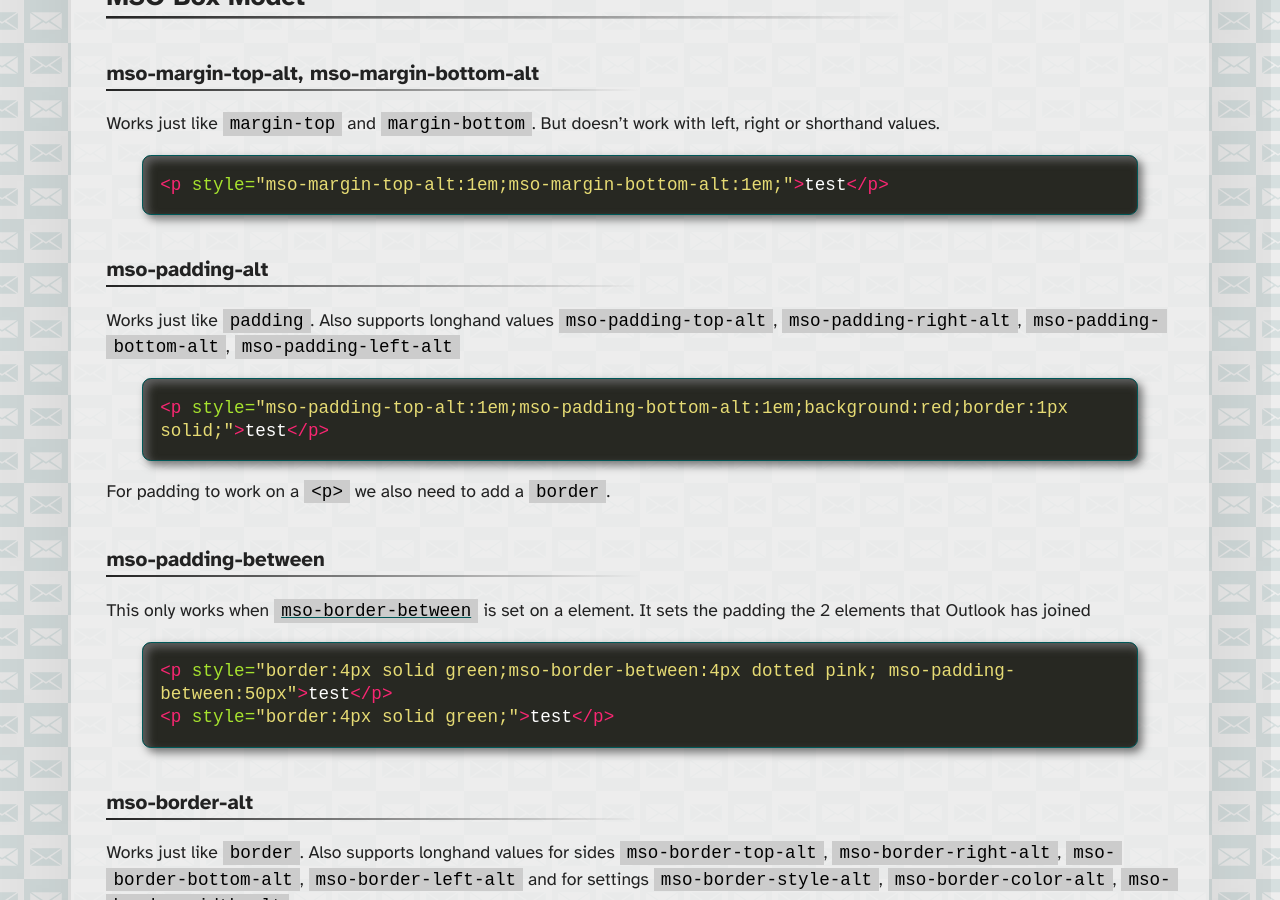
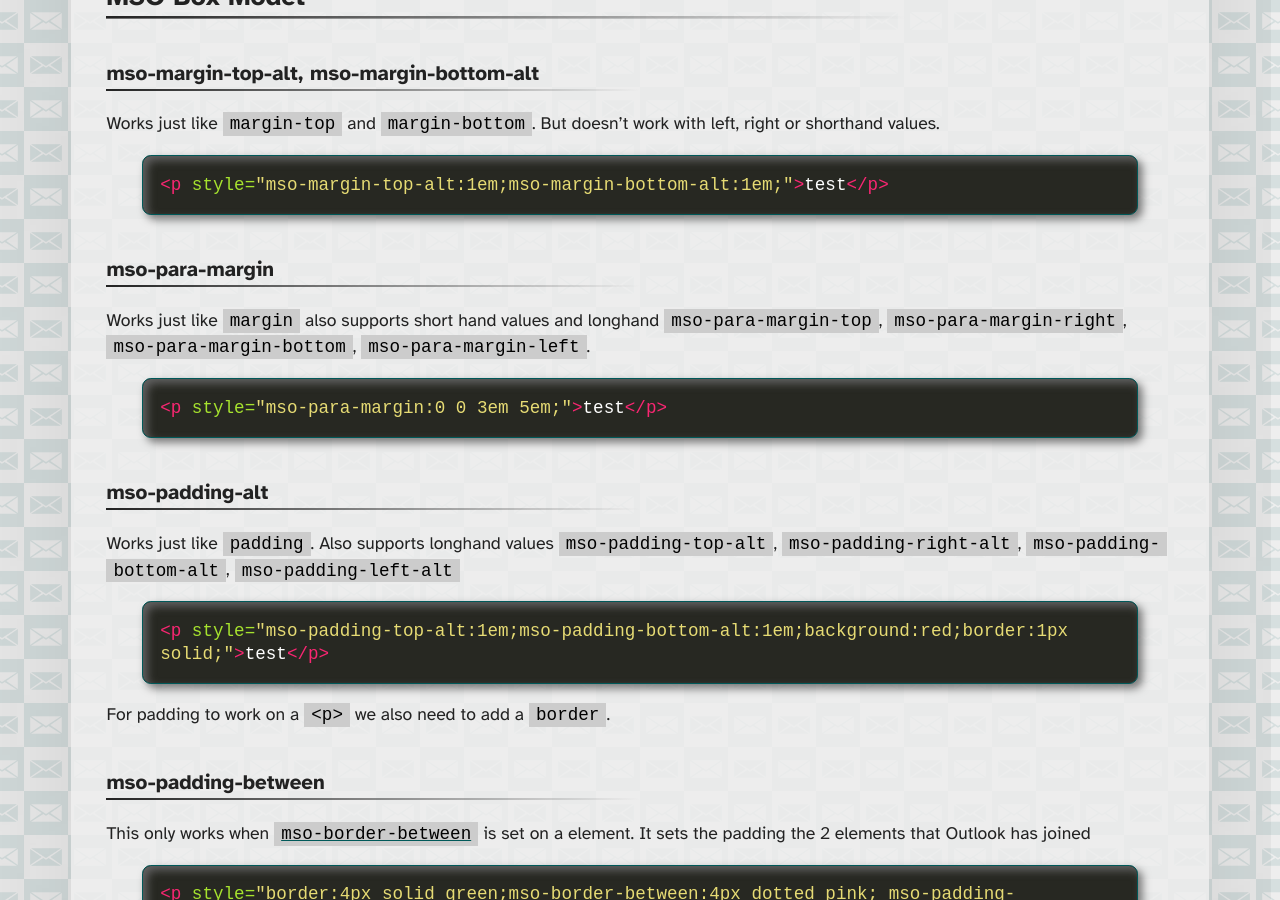
Before and after one commit to M-J-Robbins/good-email-code, a Jekyll site: the page built from email-enhancements/mso-styles.md, in a window 1280 px wide and 900 px high, scrolled down 6777 px. Built offline with Jekyll 4.4.1, drawn with Linux system fonts in a browser that asks for light colours; our own code applies the rules of GitHub Pages for plain Markdown files; a script that is not in the unit is left out.

Commit message:
mso-para-margin

````diff
--- a/email-enhancements/mso-styles.md
+++ b/email-enhancements/mso-styles.md
@@ -194,6 +194,13 @@ Works just like `margin-top` and `margin-bottom`. But doesn't work with left, ri
 
 ```html
 <p style="mso-margin-top-alt:1em;mso-margin-bottom-alt:1em;">test</p>
+```
+
+### mso-para-margin
+Works just like `margin` also supports short hand values and longhand `mso-para-margin-top`, `mso-para-margin-right`, `mso-para-margin-bottom`, `mso-para-margin-left`.
+
+```html
+<p style="mso-para-margin:0 0 3em 5em;">test</p>
 ```
 
 ### mso-padding-alt
@@ -466,7 +473,7 @@ mso-spacerun
 mso-pagination:widow-orphan;
 mso-style-priority: 99
 mso-ignore
-`<br style="mso-ignore:vglayout" clear="ALL">`
+`<br style="mso-ignore:vglayout" clear="ALL">` - line break in all but outlook via solente matthieu on slack
 mso-style-noshow:yes;
 mso-linked-frame:auto - seems to crash Outlook
 text-fit:600px
````
